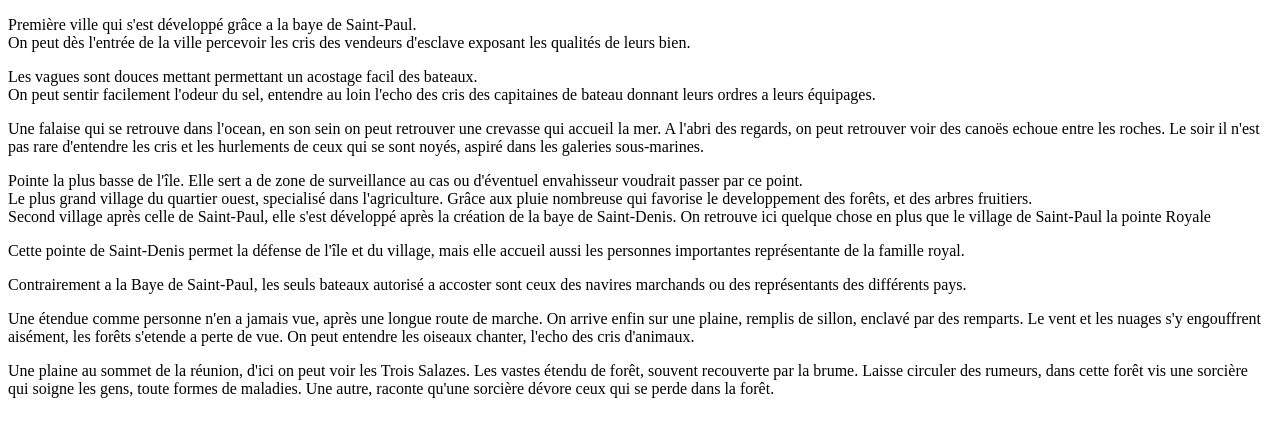
After one commit to Mickil1/site-web, a PHP site: page /view/Town.html in a window 1280 px wide. The commit adds this page. Shown: the top 437 px of the page. Run offline with PHP 8.4, Linux system fonts and the light colour scheme.

Commit message:
Town need to be complete

```diff
--- /dev/null
+++ b/view/Town.html
@@ -0,0 +1,77 @@
+<!DOCTYPE html>
+<html lang="fr" dir="ltr">
+  <head>
+    <meta charset="utf-8">
+    <title>Town</title>
+  </head>
+  <body>
+    <div id="St-Paul">
+      <p>
+          Première ville qui s'est développé grâce a la baye de Saint-Paul. <br/>
+          On peut dès l'entrée de la ville percevoir les cris des vendeurs
+          d'esclave exposant les qualités de leurs bien.
+      </p>
+    </div>
+
+    <div id="Baye de St-Paul">
+        <p>
+         Les vagues sont douces mettant permettant un acostage facil des bateaux.<br/>
+         On peut sentir facilement l'odeur du sel, entendre au loin l'echo des cris des capitaines de bateau
+         donnant leurs ordres a leurs équipages.
+        </p>
+    </div>
+
+    <div id="Point de la Bretagne">
+        <p>
+           Une falaise qui se retrouve dans l'ocean, en son sein on peut retrouver une crevasse qui accueil la mer.
+           A l'abri des regards, on peut retrouver voir des canoës echoue entre les roches.
+           Le soir il n'est pas rare d'entendre les cris et les hurlements de ceux qui se sont noyés, aspiré dans les galeries sous-marines.
+        </p>
+    </div>
+
+    <div id="Pointe d'Orléan">
+      Pointe la plus basse de l'île. Elle sert a de zone de surveillance au cas ou d'éventuel envahisseur voudrait passer par ce point.
+    </div>
+
+    <div id="Saint-Suzanne">
+        Le plus grand village du quartier ouest, specialisé dans l'agriculture.
+        Grâce aux pluie nombreuse qui favorise le developpement des forêts, et des arbres fruitiers.
+    </div>
+
+    <div id="Saint-Denis">
+        Second village après celle de Saint-Paul, elle s'est développé après la création de la baye de Saint-Denis.
+        On retrouve ici quelque chose en plus que le village de Saint-Paul la pointe Royale
+    </div>
+    <div id="Pointe-Royale">
+      <p>
+        Cette pointe de Saint-Denis permet la défense de l'île et du village,
+        mais elle accueil aussi les personnes importantes représentante de la famille royal.
+      </p>
+    </div>
+    <div id="Baye de Saint-Denis">
+      <p>
+          Contrairement a la Baye de Saint-Paul, les seuls bateaux autorisé a accoster sont ceux des navires marchands ou des représentants des différents pays.
+      </p>
+    </div>
+    <div id="Plaine de Cilaos">
+        <p>
+          Une étendue comme personne n'en a jamais vue, après une longue route de marche. On arrive enfin sur une plaine, remplis de sillon,
+          enclavé par des remparts. Le vent et les nuages s'y engouffrent aisément, les forêts s'etende a perte de vue. On peut entendre les oiseaux chanter,
+          l'echo des cris d'animaux.
+        </p>
+    </div>
+    <div id="Plaine des Caffres">
+          <p>
+            Une plaine au sommet de la réunion, d'ici on peut voir les Trois Salazes. Les vastes étendu de forêt, souvent recouverte par la brume.
+            Laisse circuler des rumeurs, dans cette forêt vis  une sorcière qui soigne les gens, toute formes de maladies. Une autre, raconte qu'une sorcière
+            dévore ceux qui se perde dans la forêt.
+          </p>
+    </div>
+    <div id="Les Trois Salazes">
+
+    </div>
+    <div id="Volcan">
+
+    </div>
+  </body>
+</html>
```
Also changed, not shown: Include/css/main.css (+11 -8 lines), Include/javascript/main.js (+21 -2 lines).
